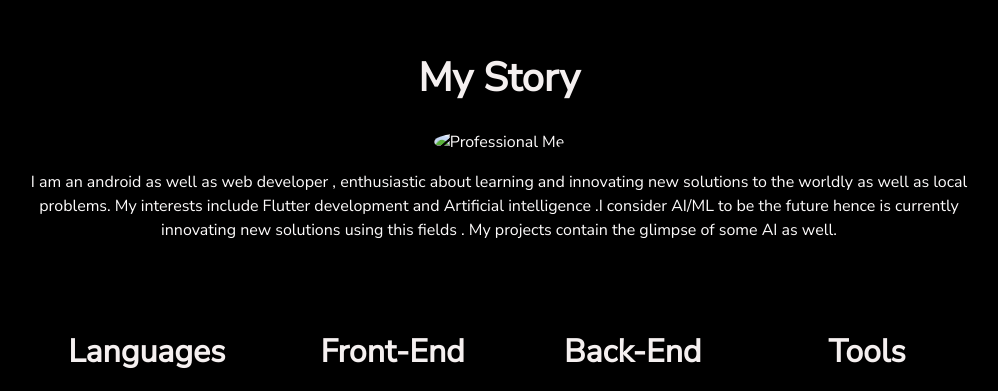
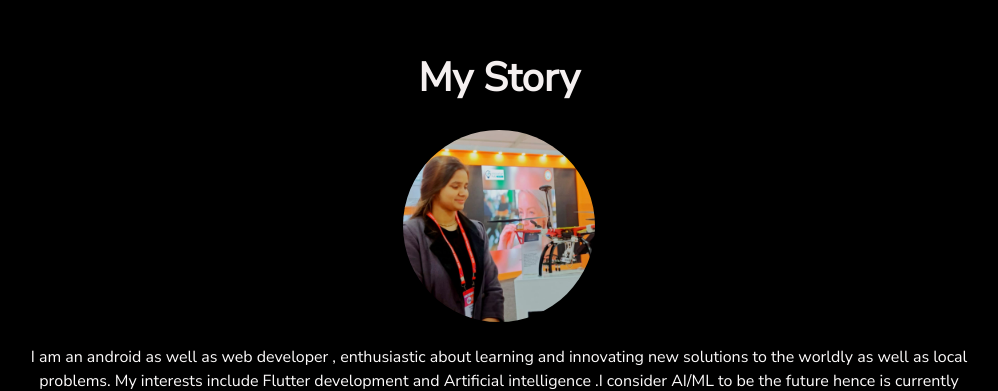
Before and after one commit to Shanvithegreat0/portfolio, a plain HTML site: page index.html in a window 1280 px wide. Shown: the part 827-1218 px from the top of the page, without its empty margins (141-1139 px from the left). Drawn offline with nearby package versions, Linux system fonts and the light colour scheme.

Commit message:
Update index.html
Typo

```diff
--- a/index.html
+++ b/index.html
@@ -62,13 +62,13 @@
         <picture>
           <source
             type="image/webp"
-            secset="meee.jpg
+            secset="Polish_20230719_011135903.jpg"
             alt="Professional Me"
             width="20%"
             style="border-radius: 50%"
           />
           <img
-            src="meee.jpg"
+            src="Polish_20230719_011135903.jpg"
             alt="Professional Me"
             width="20%"
             style="border-radius: 50%"
```
